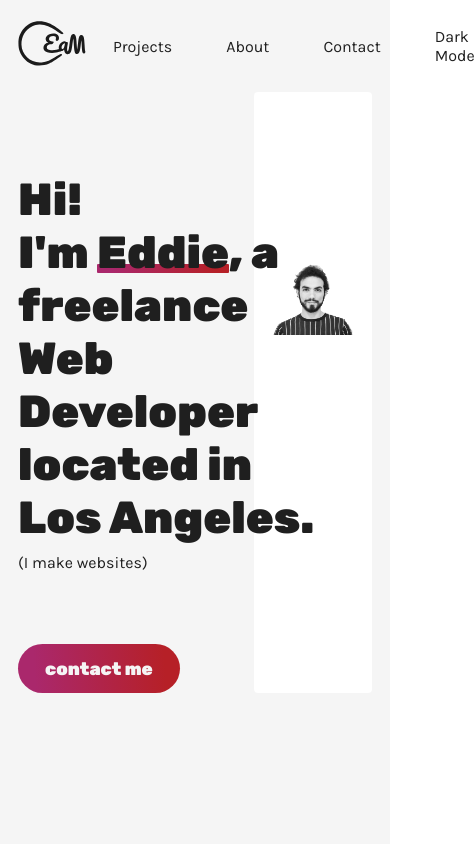
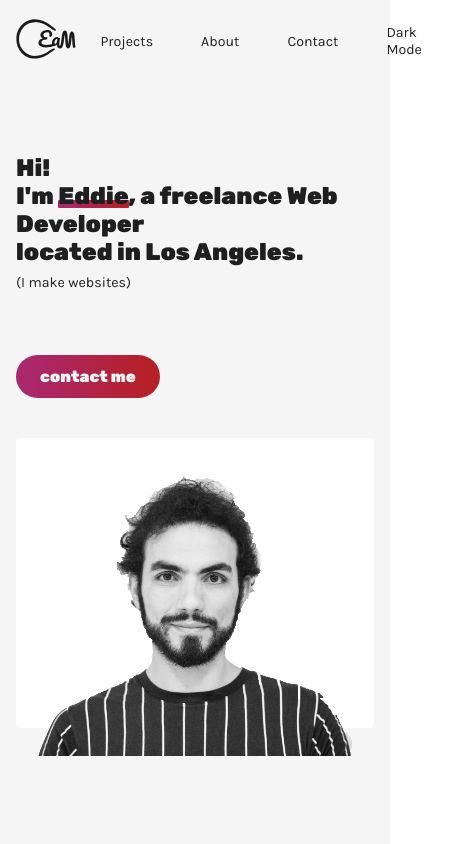
Before and after one commit to Eddie-Anguiano/portfolio, a React (Create React App) app: page / in a window 390 px wide. Shown: the top 844 px of the page, 475 px wide, since content can reach past the window. Built offline with nearby package versions, Linux system fonts and the light colour scheme.

Commit message:
add Hero (mobile styles)

```diff
--- a/src/components/Hero/_Hero.scss
+++ b/src/components/Hero/_Hero.scss
@@ -2,6 +2,10 @@
   display: grid;
   grid-template-columns: repeat(12, 1fr);
   padding-bottom: space(20);
+
+  @media (max-width: 838px) {
+    grid-template-rows: auto auto;
+  }
 
   &-outer {
     min-height: calc(100vh - 73px);
@@ -16,10 +20,21 @@
     grid-row-end: 2;
     z-index: 1;
     margin-top: space(9);
+
+    @media (max-width: 838px) {
+      grid-column-start: 1;
+      grid-column-end: 13;
+      grid-row-start: 1;
+      grid-row-end: 2;
+    }
   }
 
   &-heading {
     margin-bottom: space(1);
+
+    @media (max-width: 595px) {
+      font-size: space(3);
+    }
   }
 
   &-underline {
@@ -38,6 +53,14 @@
     grid-row-start: 1;
     grid-row-end: 2;
     border-radius: $border-radius--small;
+
+    @media (max-width: 838px) {
+      margin-top: space(5);
+      grid-column-start: 1;
+      grid-column-end: 13;
+      grid-row-start: 2;
+      grid-row-end: 3;
+    }
   }
 
   &-headshot {
@@ -45,6 +68,12 @@
     margin-top: space(19);
     padding: 0 space(2);
     margin-bottom: space(-4);
+
+    @media (max-width: 838px) {
+      width: 100%;
+      margin-top: space(4);
+      justify-self: center;
+    }
   }
 
   &-btn {
@@ -75,6 +104,10 @@
       width: 100%;
       background: linear-gradient(266.05deg, #b62027 9.87%, #aa286c 89.34%);
       border-radius: 1px;
+
+      @media (max-width: 595px) {
+        bottom: 2px;
+      }
     }
   }
 }
--- a/src/styles/base/_base.scss
+++ b/src/styles/base/_base.scss
@@ -3,6 +3,10 @@
 /*-------------------------------*/
 :root {
   font-size: 18px;
+
+  @media (max-width: 838px) {
+    font-size: 16px;
+  }
 }
 
 *,
```
